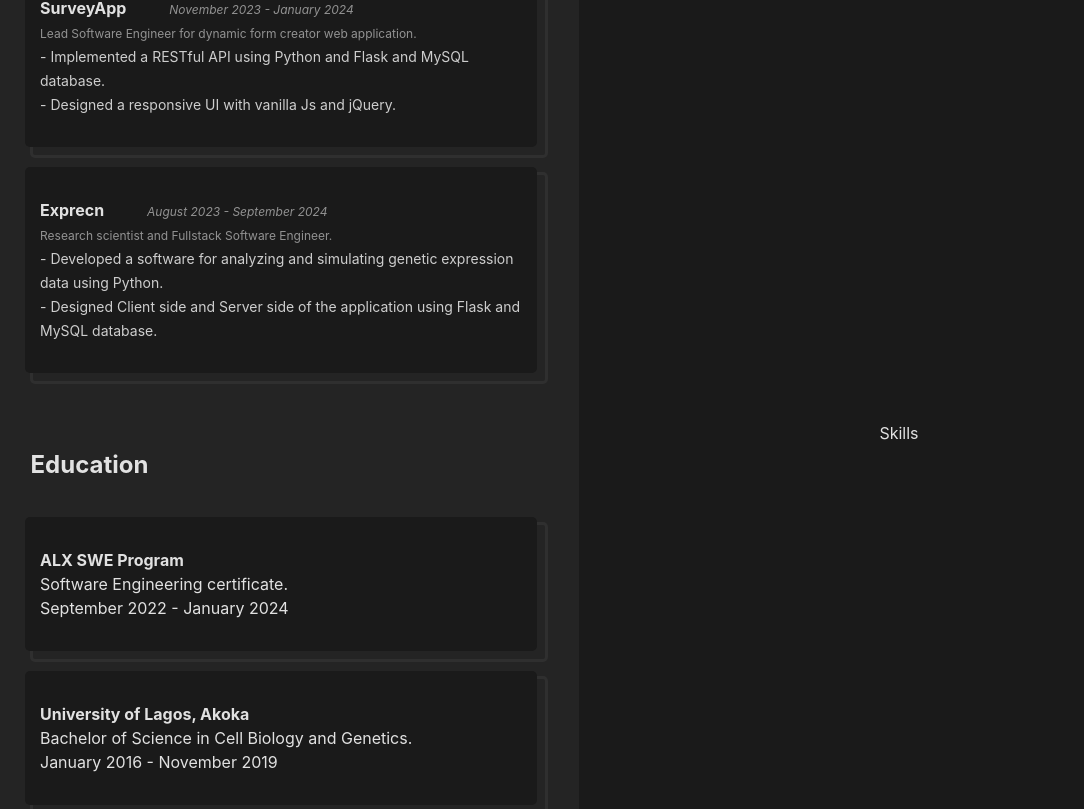
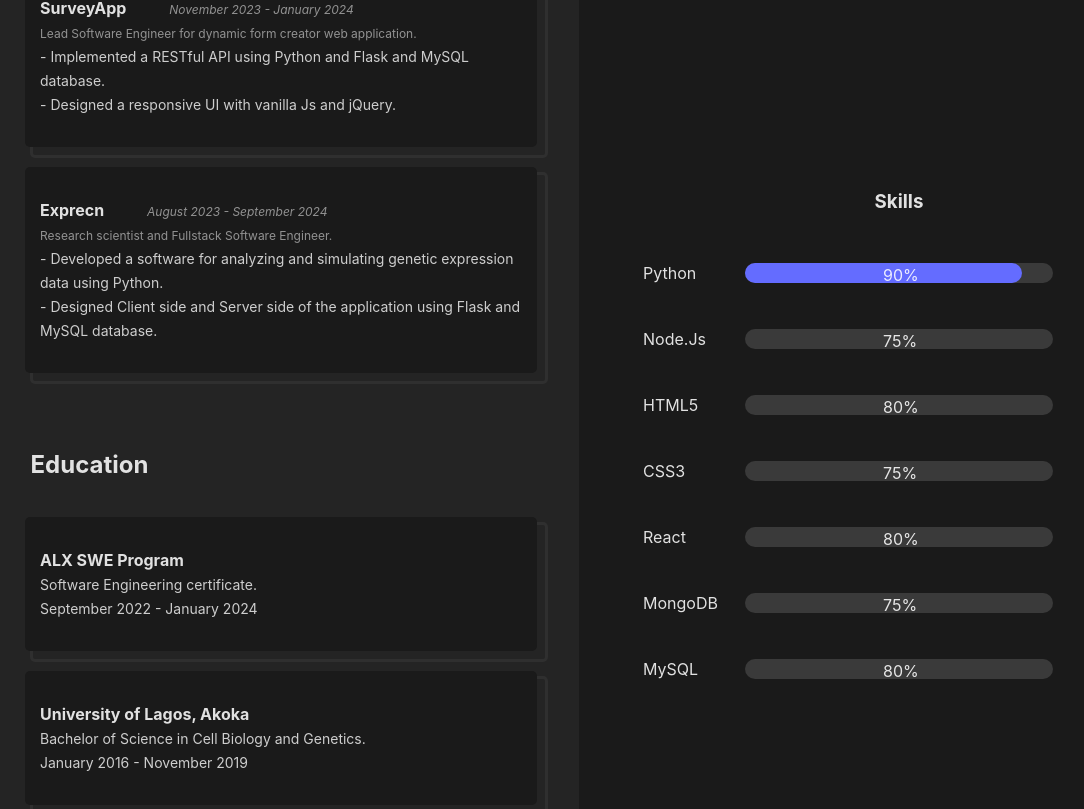
Before and after one commit to I-yan-u/portfolio, a React (Vite) app: page / in a window 1280 px wide. Shown: the part 1927-2736 px from the top of the page, without its empty margins (61-1145 px from the left). Built offline with nearby package versions, Linux system fonts and the light colour scheme; no server answers.

Commit message:
Update CSS styles and add Skills section

```diff
--- a/src/css/Resume.module.css
+++ b/src/css/Resume.module.css
@@ -73,13 +73,14 @@
     display: flex;
     justify-content: center;
     align-items: center;
-    flex-wrap: wrap;
+    flex-direction: column;
+    /* flex-wrap: wrap; */
     gap: 10px;
     width: 50dvw;
     background-color: var(--input);
     height: 150dvh;
-    border-top-left-radius: 10px;
-    border-bottom-left-radius: 10px;
+    border-top-left-radius: 20px;
+    border-bottom-left-radius: 20px;
 }
 
 .span_timeline {
--- /dev/null
+++ b/src/css/Skills.module.css
@@ -0,0 +1,50 @@
+.skill {
+    display: flex;
+    /* justify-content: center; */
+    align-items: center;
+    width: 80%;
+    position: relative;
+}
+
+.skill > div {
+    position: absolute;
+    left: 20%;
+    margin: 5px 0;
+}
+
+.levelbar_bg {
+    width: 60%;
+    height: 20px;
+    border-radius: 20px;
+    background-color: var(--skillbg);
+    margin-left: 20px;
+    position: relative;
+}
+
+.levelbar_percentage {
+    position: absolute;
+    left: calc(50% - 16px);
+    top: 0;
+    font-size: 16px;
+    margin: 0 0;
+    z-index: 5;
+}
+
+.levelbar_fg {
+    height: 100%;
+    border-radius: 10px;
+    position: absolute;
+    top: 0;
+    left: 0;
+    background-color: var(--input-border);
+}
+
+#python > div > span {
+    width: 90%;
+}
+
+@media screen and (max-width: 600px) {
+    .skill > div {
+        left: 30%;
+    }
+}
--- a/src/index.css
+++ b/src/index.css
@@ -78,6 +78,7 @@
   --input: #1a1a1a;
   --input-border: #646cff;
   --portcardbg: #3a3a3a;
+  --skillbg: #3a3a3a;
 
   --home-background: url(./assets/darkBG3.jpg);
 
--- a/src/sections/Header.jsx
+++ b/src/sections/Header.jsx
@@ -28,6 +28,7 @@
       r.style.setProperty('--input-border', '#646cff');
       r.style.setProperty('--home-background', `url(${darkBG})`);
       r.style.setProperty('--portcardbg', '#3a3a3a');
+      r.style.setProperty('--skillbg', '#3a3a3a');
     } else {
       // Light theme!!!
       r.style.setProperty('--body-dark', '#ffffff');
@@ -41,6 +42,7 @@
       r.style.setProperty('--input-border', '#7ed0ec');
       r.style.setProperty('--home-background', `url(${lightBG})`);
       r.style.setProperty('--portcardbg', '#dddddd');
+      r.style.setProperty('--skillbg', 'rgba(41, 41, 41, 0.15)');
     }
   }
 
--- a/src/sections/Qualifications.jsx
+++ b/src/sections/Qualifications.jsx
@@ -43,18 +43,18 @@
                 <p>
                     <strong>ALX SWE Program</strong>
                     <br />
-                    Software Engineering certificate.
+                    <span className={style.span_para}>Software Engineering certificate.</span>
                     <br />
-                    September 2022 - January 2024
+                    <span className={style.span_para}>September 2022 - January 2024</span>
                 </p>
             </div>
             <div className={style.card}>
                 <p>
                     <strong>University of Lagos, Akoka</strong>
                     <br />
-                    Bachelor of Science in Cell Biology and Genetics.
+                    <span className={style.span_para}>Bachelor of Science in Cell Biology and Genetics.</span>
                     <br />
-                    January 2016 - November 2019
+                    <span className={style.span_para}>January 2016 - November 2019</span>
                 </p>
             </div>
         </div>
--- a/src/sections/Skills.jsx
+++ b/src/sections/Skills.jsx
@@ -1,9 +1,60 @@
 import style from '../css/Resume.module.css';
-// import PropTypes from 'prop-types'
+import sStyle from '../css/Skills.module.css';
 
 function Skills() {
   return (
-    <div className={`${style.skill_container}`}>Skills</div>
+    <div className={`${style.skill_container}`}>
+      <h3>Skills</h3>
+      <div className={sStyle.skill} id={sStyle.python}>
+        <p>Python</p>
+        <div className={sStyle.levelbar_bg}>
+          <p className={sStyle.levelbar_percentage}>90%</p>
+          <span className={sStyle.levelbar_fg}></span>
+        </div>
+      </div>
+      <div className={sStyle.skill} id={sStyle.nodejs}>
+        <p>Node.Js</p>
+        <div className={sStyle.levelbar_bg}>
+          <p className={sStyle.levelbar_percentage}>75%</p>
+          <span className={sStyle.levelbar_fg}></span>
+        </div>
+      </div>
+      <div className={sStyle.skill} id={sStyle.html}>
+        <p>HTML5</p>
+        <div className={sStyle.levelbar_bg}>
+          <p className={sStyle.levelbar_percentage}>80%</p>
+          <span className={sStyle.levelbar_fg}></span>
+        </div>
+      </div>
+      <div className={sStyle.skill} id={sStyle.css}>
+        <p>CSS3</p>
+        <div className={sStyle.levelbar_bg}>
+          <p className={sStyle.levelbar_percentage}>75%</p>
+          <span className={sStyle.levelbar_fg}></span>
+        </div>
+      </div>
+      <div className={sStyle.skill} id={sStyle.react}>
+        <p>React</p>
+        <div className={sStyle.levelbar_bg}>
+          <p className={sStyle.levelbar_percentage}>80%</p>
+          <span className={sStyle.levelbar_fg}></span>
+        </div>
+      </div>
+      <div className={sStyle.skill} id={sStyle.mongodb}>
+        <p>MongoDB</p>
+        <div className={sStyle.levelbar_bg}>
+          <p className={sStyle.levelbar_percentage}>75%</p>
+          <span className={sStyle.levelbar_fg}></span>
+        </div>
+      </div>
+      <div className={sStyle.skill} id={sStyle.mysql}>
+        <p>MySQL</p>
+        <div className={sStyle.levelbar_bg}>
+          <p className={sStyle.levelbar_percentage}>80%</p>
+          <span className={sStyle.levelbar_fg}></span>
+        </div>
+      </div>
+    </div>
   )
 }
 export default Skills;
```
